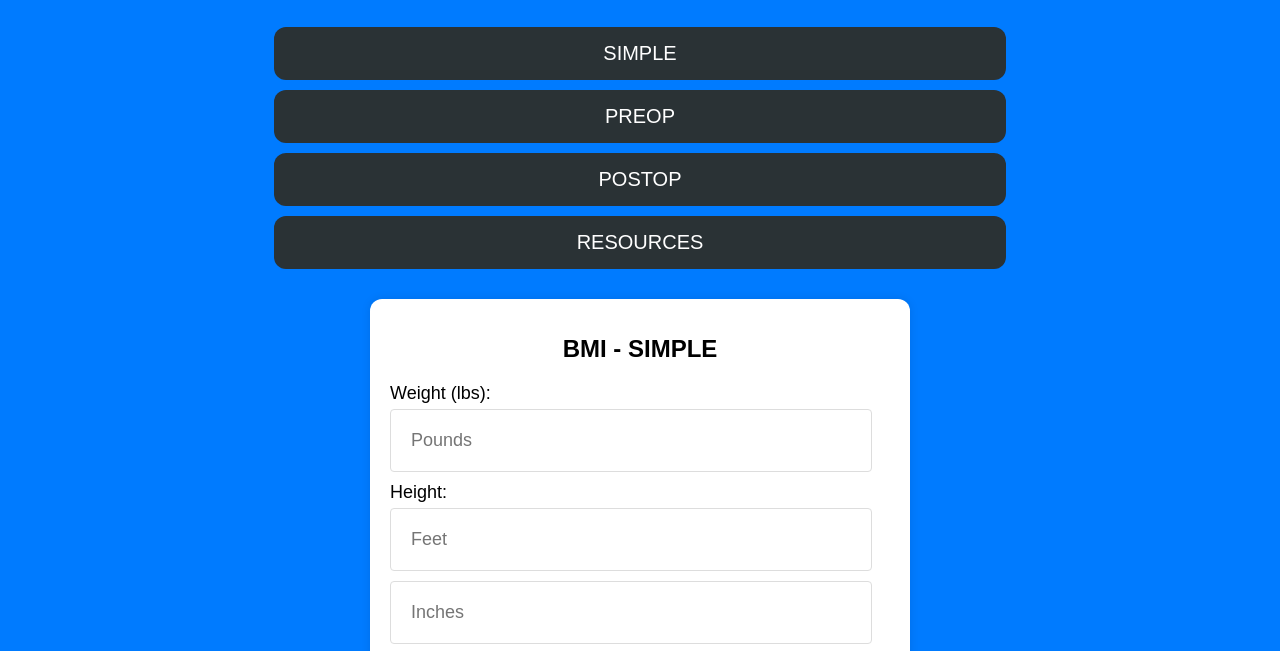
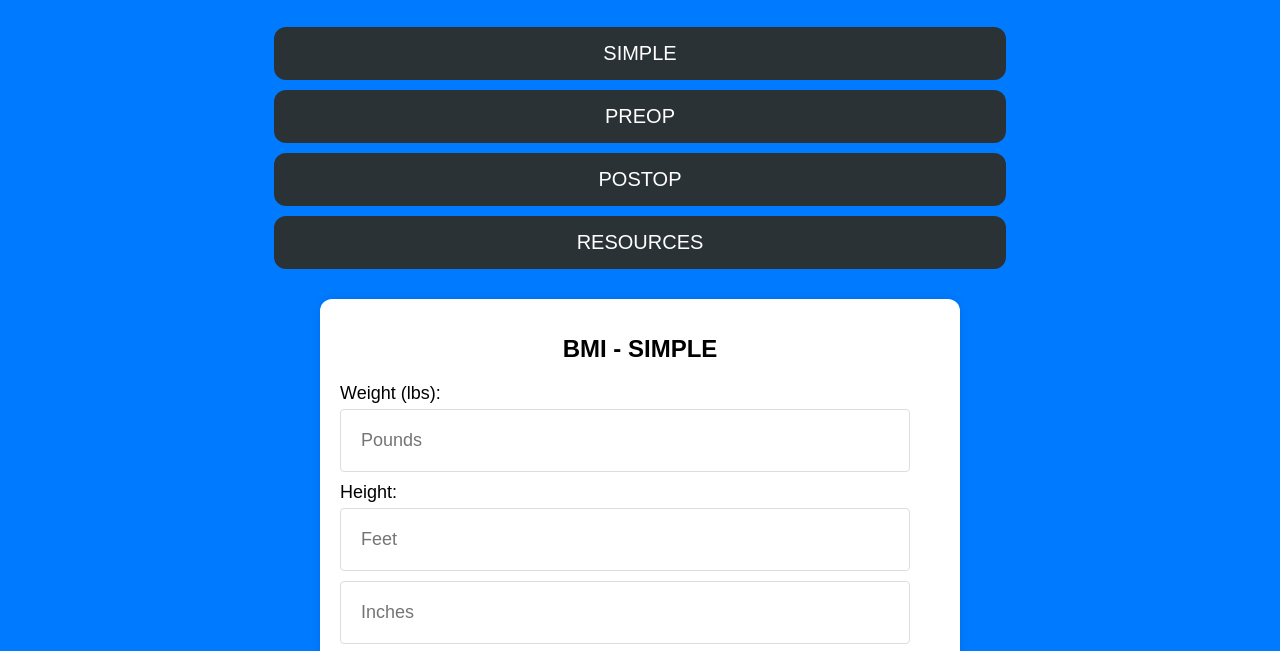
Before and after one commit to elanwit/elanwit.github.io, a plain HTML site: page calc.html in a window 1280 px wide. Shown: the part 101-752 px from the top of the page. Drawn offline with Linux system fonts and the light colour scheme.

Commit message:
Update calc.html

```diff
--- a/calc.html
+++ b/calc.html
@@ -63,7 +63,7 @@
     border-radius: 12px;
     box-shadow: 0 0 10px rgba(0, 0, 0, 0.1);
     width: 100%;
-    max-width: 500px;
+    max-width: 600px;
     margin-top: 20px;
     display: none;
 }
@@ -232,16 +232,18 @@ button:hover, .calculateBMI, .calculatePreop, .CalculatePostop :hover {
     </div>
 	    <div id="resources" class="container">
         <h1>RESOURCES & CRITERIA</h1>
+		    <br><br>
   		Criteria for treatment with / without weight-related comorbiditity:
 			<br><br>
 		<em>	Medication: DM2 or BMI <span>&#8805;</span> 27 / 30
 			<br>
 			Surgery: BMI <span>&#8805;</span> 30 / 35 </em>
-		    	<br>
-  		<br>
+		    	<br><br>
+			--------------------------------
+		    	<br><br>
 		    <b><a href="https://asmbs.org/cp_type/procedure/" target="_blank">LINK to ASMBS Procedure Info</a><b/>
-		    <br>
-		    <br>
+			--------------------------------
+		    	<br><br>
 		<b>Sleeve:</b>
 		    <br>
 		    <img src="Sleeve2.png" alt="Sleeve"
```
